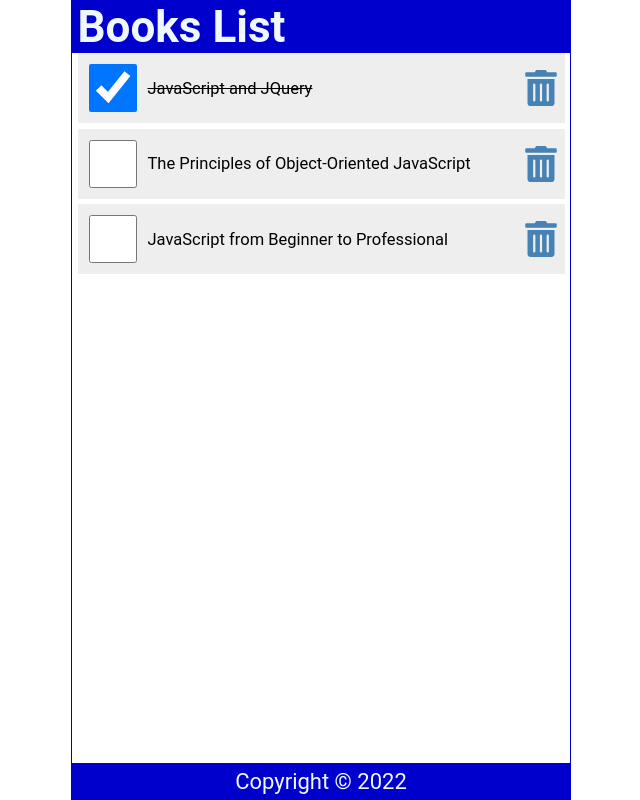
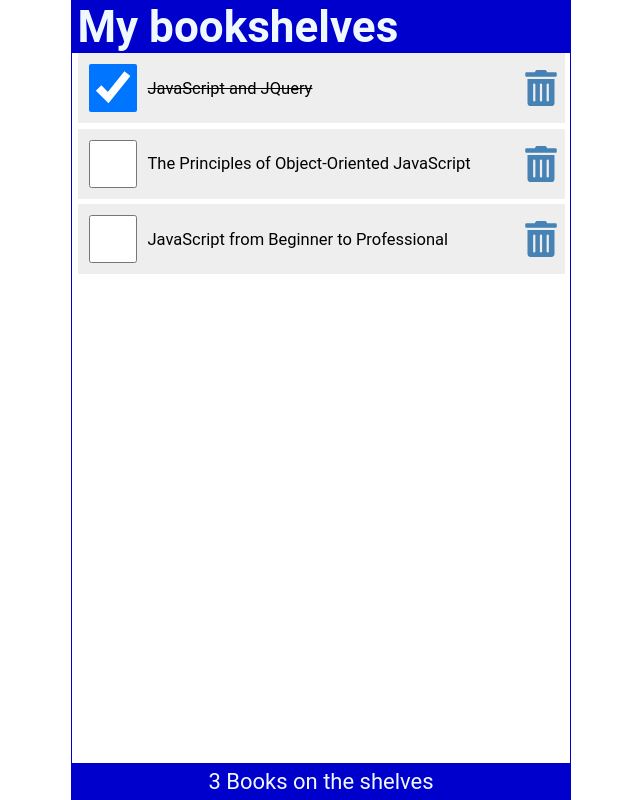
Before and after one commit to bendamian/React_app, a React (Create React App) app in the folder books/: page / in a window 1280 px wide. Shown: the whole page, without its empty margins (319-959 px from the left). Built offline with nearby package versions, Linux system fonts and the light colour scheme.

Commit message:
testing Props

```diff
--- a/books/src/App.js
+++ b/books/src/App.js
@@ -1,13 +1,50 @@
 import Header from "./Header";
 import Content from "./Content";
 import Footer from "./Footer";
+import { useState } from "react";
 
 function App() {
+  const [books, setBook] = useState([
+    {
+      id: 1,
+      checked: true,
+      book: "JavaScript and JQuery"
+    },
+    {
+      id: 2,
+      checked: false,
+      book: "The Principles of Object-Oriented JavaScript"
+    },
+    {
+      id: 3,
+      checked: false,
+      book: "JavaScript from Beginner to Professional"
+    }
+  ]);
+
+  const handleCheched = id => {
+    const bookList = books.map(book =>
+      book.id === id ? { ...book, checked: !book.checked } : book
+    );
+    setBook(bookList);
+    localStorage.setItem("bookList", JSON.stringify(bookList));
+  };
+
+  const handleDelete = id => {
+    const bookList = books.filter(book => book.id !== id);
+    setBook(bookList);
+    localStorage.setItem("bookList", JSON.stringify(bookList));
+  };
+
   return (
     <div className="App">
-      <Header />
-      <Content />
-      <Footer />
+      <Header title=" My bookshelves" />
+      <Content
+        books={books}
+        handleCheched={handleCheched}
+        handleDelete={handleDelete}
+      />
+      <Footer length={books.length} />
     </div>
   );
 }
--- /dev/null
+++ b/books/src/Book.js
@@ -0,0 +1,28 @@
+import React from "react";
+import { FaTrashAlt } from "react-icons/fa";
+
+function Book({ book, handleCheched, handleDelete }) {
+  return (
+    <li className="book" key={book.id}>
+      <input
+        type="checkbox"
+        onChange={() => handleCheched(book.id)}
+        checked={book.checked}
+      ></input>
+      <label
+        style={book.checked ? { textDecoration: "line-through" } : null}
+        onDoubleClick={() => handleCheched(book.id)}
+      >
+        {book.book}
+      </label>
+      <FaTrashAlt
+        onClick={() => handleDelete(book.id)}
+        role="button fa-solid"
+        tabIndex="0"
+        aria-label={`Delete ${book.book}`}
+      />
+    </li>
+  );
+}
+
+export default Book;
--- /dev/null
+++ b/books/src/BookList.js
@@ -0,0 +1,19 @@
+import React from "react";
+import Book from "./Book";
+
+function BookList({ books, handleCheched, handleDelete }) {
+  return (
+    <ul>
+      {books.map(book => (
+        <Book
+          key={book.id}
+          book={book}
+          handleCheched={handleCheched}
+          handleDelete={handleDelete}
+        />
+      ))}
+    </ul>
+  );
+}
+
+export default BookList;
--- a/books/src/Content.js
+++ b/books/src/Content.js
@@ -1,65 +1,17 @@
-//import React from "react";
-import { useState } from "react";
-import { FaTrashAlt } from "react-icons/fa";
+import React from "react";
 
-function Content() {
-  const [books, setBook] = useState([
-    {
-      id: 1,
-      checked: true,
-      book: "JavaScript and JQuery"
-    },
-    {
-      id: 2,
-      checked: false,
-      book: "The Principles of Object-Oriented JavaScript"
-    },
-    {
-      id: 3,
-      checked: false,
-      book: "JavaScript from Beginner to Professional"
-    }
-  ]);
+import BookList from "./BookList";
 
-  const handleCheched = id => {
-    const bookList = books.map(book =>
-      book.id === id ? { ...book, checked: !book.checked } : book
-    );
-    setBook(bookList);
-    localStorage.setItem("bookList", JSON.stringify(bookList));
-  };
-
-  const handleDelete = id => {
-    const bookList = books.filter(book => book.id !== id);
-    setBook(bookList);
-    localStorage.setItem("bookList", JSON.stringify(bookList));
-  };
-
+function Content({ books, handleCheched, handleDelete }) {
   return (
     <main>
       {books.length ? (
-        <ul>
-          {books.map(book => (
-            <li className="book" key={book.id}>
-              <input
-                type="checkbox"
-                onChange={() => handleCheched(book.id)}
-                checked={book.checked}
-              ></input>
-              <label
-                style={book.checked ? { textDecoration: "line-through" } : null}
-                onDoubleClick={() => handleCheched(book.id)}
-              >
-                {book.book}
-              </label>
-              <FaTrashAlt
-                onClick={() => handleDelete(book.id)}
-                role="button fa-solid"
-                tabIndex="0"
-              />
-            </li>
-          ))}
-        </ul>
+        <BookList
+          key={books.id}
+          books={books}
+          handleCheched={handleCheched}
+          handleDelete={handleDelete}
+        />
       ) : (
         <p style={{ marginTop: "2rem" }}> Empty Book List.</p>
       )}
--- a/books/src/Footer.js
+++ b/books/src/Footer.js
@@ -1,10 +1,11 @@
 import React from "react";
 
-function Footer() {
-  const today = new Date();
+function Footer({ length }) {
   return (
     <footer>
-      <p>Copyright &copy; {today.getFullYear()} </p>
+      <p>
+        {length} {length === 1 ? "Book" : "Books"} on the shelves{" "}
+      </p>
     </footer>
   );
 }
--- a/books/src/Header.js
+++ b/books/src/Header.js
@@ -1,12 +1,16 @@
 import React from "react";
 
-function Header() {
+function Header({ title }) {
   // let headerStyle = { backgroundColor: "lightblue", color: "white" };
   return (
     <header /*style={headerStyle}*/>
-      <h1>Books List</h1>
+      <h1>{title}</h1>
     </header>
   );
 }
 
+Header.defaultProps = {
+  title: "Default Title"
+};
+
 export default Header;
```
